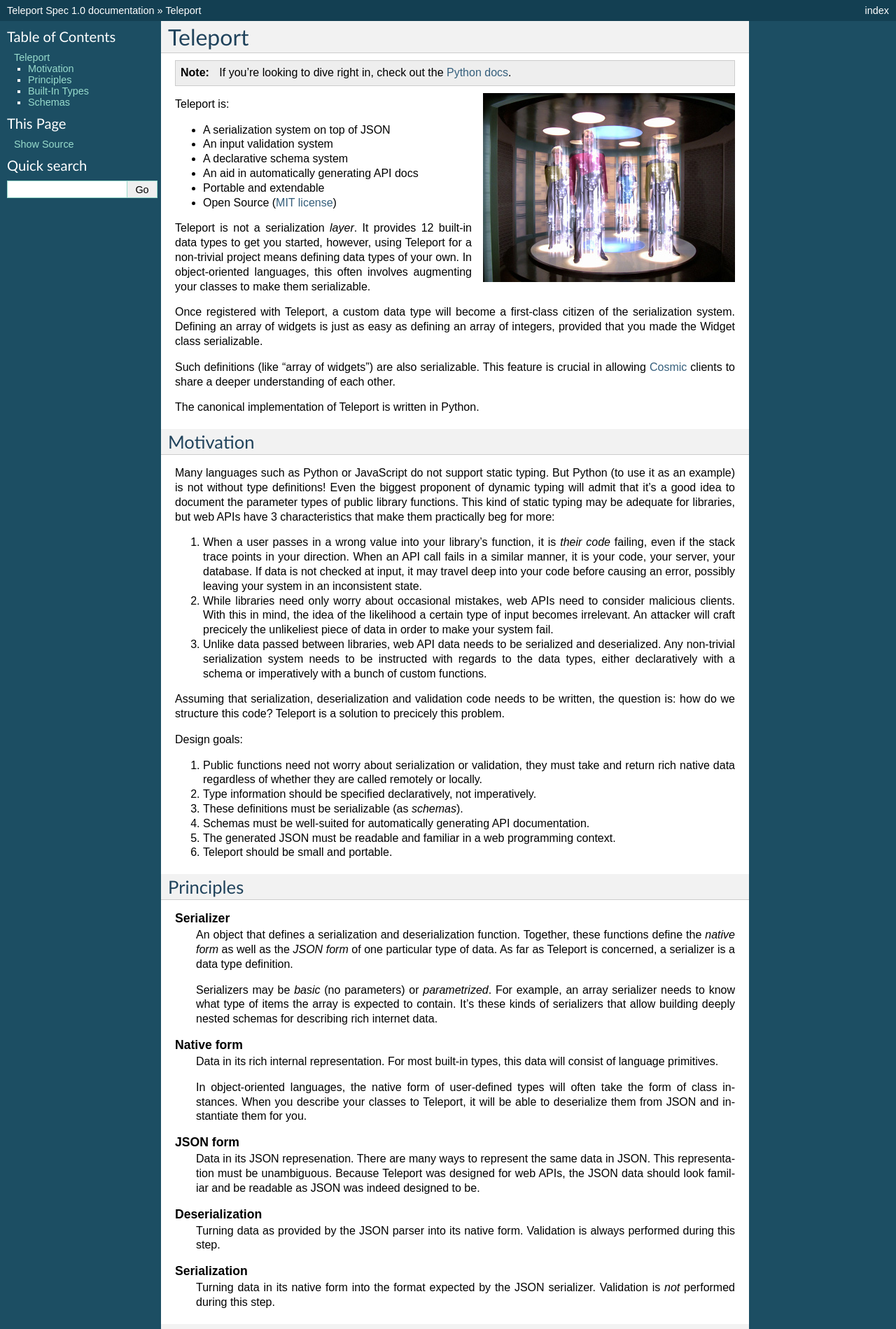
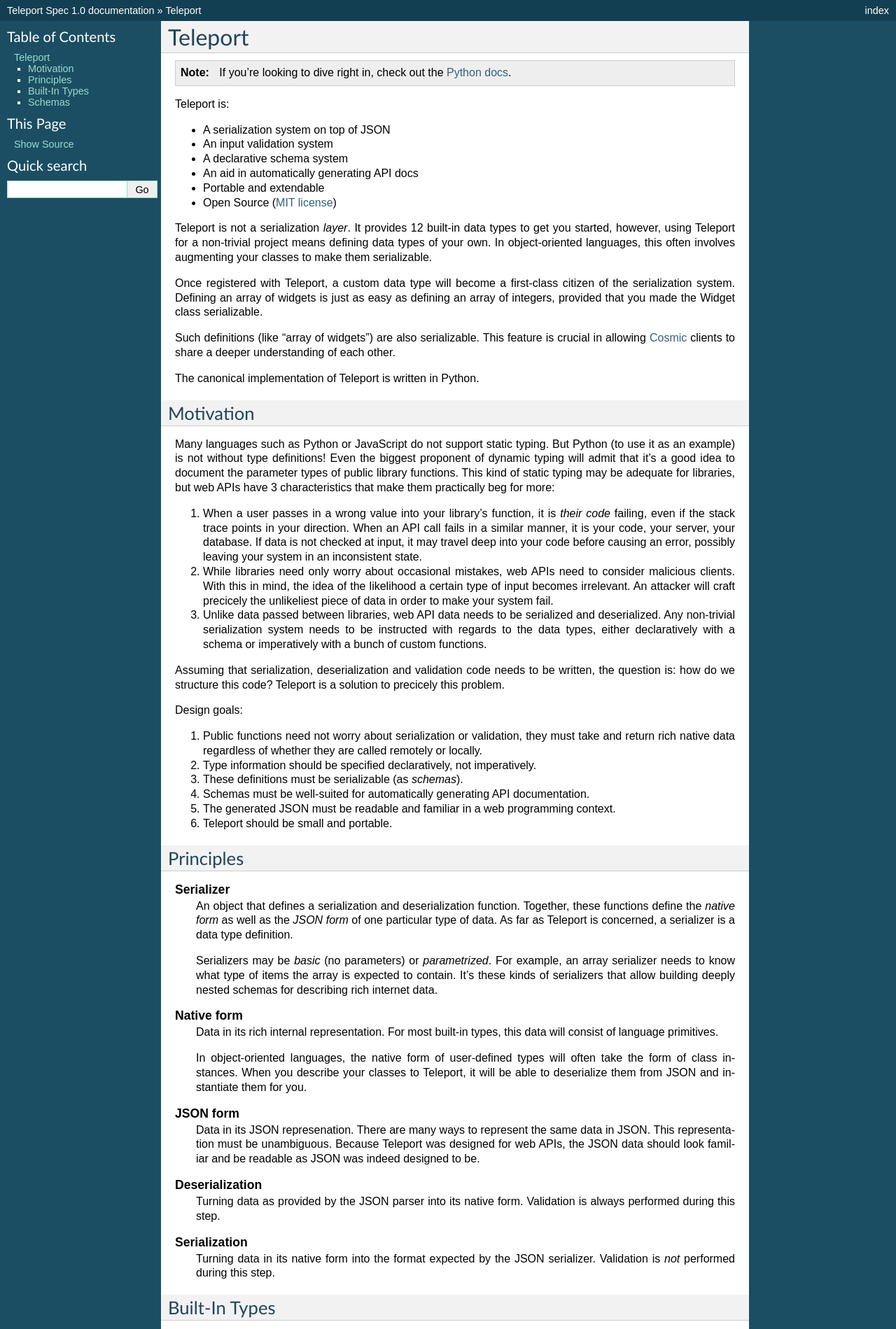
Before and after one commit to cosmic-api/teleport, a Sphinx documentation site: the page built from source/index.rst, in a window 1280 px wide. Shown: the top 1899 px of the page at 70% size. Built offline with Sphinx 7.4.7, drawn with Linux system fonts in a browser that asks for light colours.

Commit message:
Remove transporter pick, fix Python docs link

```diff
--- a/source/index.rst
+++ b/source/index.rst
@@ -6,10 +6,7 @@ Teleport
 .. note::
 
      If you're looking to dive right in, check out the `Python docs
-     </docs/teleport/python/>`_.
-
-.. image:: _static/transporter.jpg
-   :align: right
+     </python/latest/>`_.
 
 Teleport is:
 
```
Also changed, not shown: source/_static/transporter.jpg (deleted).
